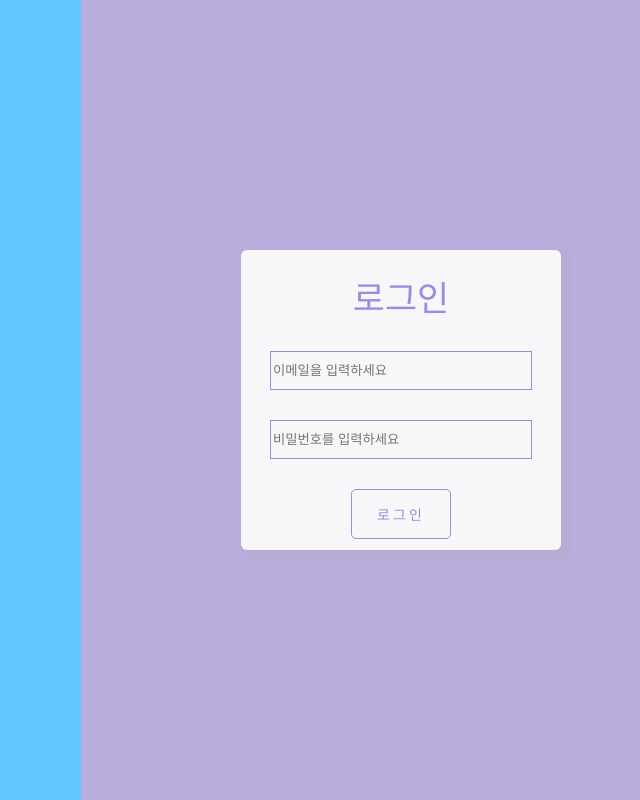
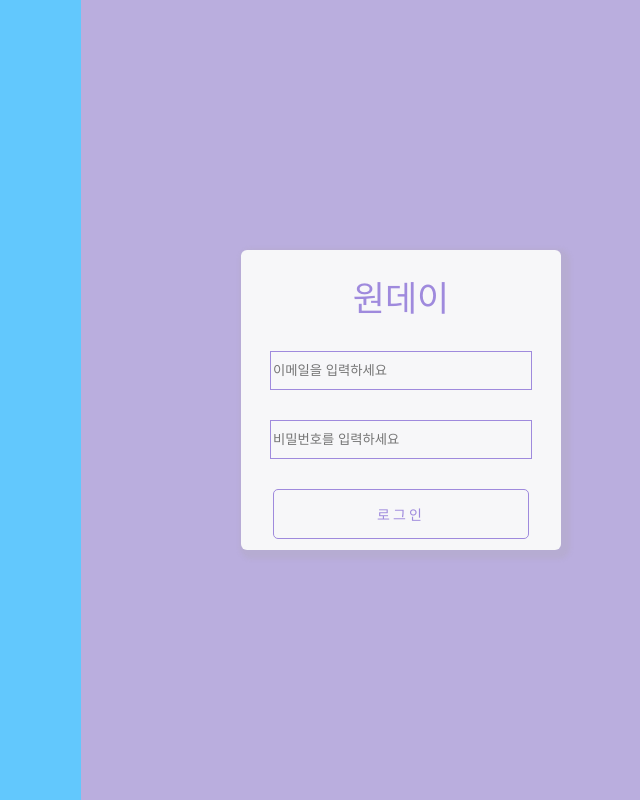
Before and after one commit to kimys-kor/react-oneday, a React (Vite) app: page / in a window 1280 px wide. Shown: the whole page, without its empty margins (559-1199 px from the left). Built offline with nearby package versions, Linux system fonts and the light colour scheme; a web font is replaced by a local one.

Commit message:
zustand 추가:

```diff
--- a/package.json
+++ b/package.json
@@ -8,6 +8,7 @@
     "preview": "vite preview"
   },
   "dependencies": {
+    "@types/react-router-dom": "^5.3.3",
     "react": "^18.0.0",
     "react-dom": "^18.0.0",
     "react-hook-form": "^7.43.9",
@@ -15,7 +16,8 @@
     "react-js-pagination": "^3.0.3",
     "react-router-dom": "^6.10.0",
     "react-ts-pagination": "^0.2.0",
-    "styled-components": "^5.3.9"
+    "styled-components": "^5.3.9",
+    "zustand": "^4.3.7"
   },
   "devDependencies": {
     "@types/node": "^18.15.11",
--- a/src/components/Login.tsx
+++ b/src/components/Login.tsx
@@ -1,5 +1,7 @@
-import React from "react";
+import { useState } from "react";
 import styled from "styled-components";
+
+import { useUserStore } from "@/data/status/status";
 
 import { useForm, Resolver } from "react-hook-form";
 
@@ -36,7 +38,7 @@ const Rightbox = styled.div`
   align-items: center;
 `;
 
-const Loginbox = styled.div`
+const Form = styled.form`
   background-color: #f7f7f9;
   width: 50%;
   height: 300px;
@@ -59,7 +61,7 @@ const Input = styled.input`
 const Submitbutton = styled.input`
   margin-top: 30px;
   border: none;
-  width: 100px;
+  width: 80%;
   height: 50px;
   color: #9f8add;
   font-size: 14px;
@@ -77,43 +79,59 @@ const Submitbutton = styled.input`
   }
 `;
 
-// type FormData = {
-//   email: string;
-//   lastName: string;
-// };
+type FormData = {
+  email: string;
+  password: string;
+};
 
-// const resolver: Resolver<FormData> = async (values) => {
-//   return {
-//     values: values.email ? values : {},
-//     errors: !values.email
-//       ? {
-//           email: {
-//             type: "required",
-//             message: "This is required.",
-//           },
-//         }
-//       : {},
-//   };
-// };
-
-// const {
-//   register,
-//   handleSubmit,
-//   formState: { errors },
-// } = useForm<FormData>({ resolver });
-// const onSubmit = handleSubmit((data) => console.log(data));
+const resolver: Resolver<FormData> = async (values) => {
+  return {
+    values: values.email ? values : {},
+    errors: !values.email
+      ? {
+          email: {
+            type: "required",
+            message: "This is required.",
+          },
+        }
+      : {},
+  };
+};
 
 function Login() {
+  const { isLoggedIn, setIsLoggedIn } = useUserStore();
+  console.log(isLoggedIn);
+
+  const {
+    register,
+    handleSubmit,
+    formState: { errors },
+  } = useForm<FormData>({ resolver });
+
+  const onSubmit = handleSubmit((data) => {
+    setIsLoggedIn(true);
+    console.log(data);
+  });
+
   return (
     <Layout>
       <Leftbox></Leftbox>
       <Rightbox>
-        <Loginbox>
-          <Titlebox>로그인</Titlebox>
-          <Input placeholder="이메일을 입력하세요" type="text"></Input>
-          <Input placeholder="비밀번호를 입력하세요"></Input>
+        <Form onSubmit={onSubmit}>
+          <Titlebox>원데이{isLoggedIn}</Titlebox>
+
+          <Input
+            {...register("email")}
+            placeholder="이메일을 입력하세요"
+            type="text"
+          ></Input>
+          <Input
+            {...register("password")}
+            placeholder="비밀번호를 입력하세요"
+            type="password"
+          ></Input>
           <Submitbutton type="submit" value="로그인"></Submitbutton>
-        </Loginbox>
+        </Form>
       </Rightbox>
     </Layout>
   );
--- a/src/components/Shop.tsx
+++ b/src/components/Shop.tsx
@@ -5,6 +5,7 @@ import { shoplocation } from "@/data/shop/shopData";
 import { useForm, Resolver } from "react-hook-form";
 
 import Board from "@common/Board";
+import { useUserStore } from "@data/status/status";
 
 type FormData = {
   firstName: string;
@@ -46,7 +47,10 @@ function Shop() {
     handleSubmit,
     formState: { errors },
   } = useForm<FormData>({ resolver });
-  const onSubmit = handleSubmit((data) => console.log(data));
+
+  const onSubmit = handleSubmit((data) => {
+    console.log(data);
+  });
 
   return (
     <Shopbox>
--- /dev/null
+++ b/src/data/status/status.tsx
@@ -0,0 +1,14 @@
+import { create } from "zustand";
+
+type UserState = {
+  isLoggedIn: boolean;
+  setIsLoggedIn: (isLoggedIn: boolean) => void;
+};
+
+export const useUserStore = create<UserState>((set) => ({
+  isLoggedIn: false,
+  setIsLoggedIn: (isLoggedIn) =>
+    set((state) => ({
+      isLoggedIn: isLoggedIn,
+    })),
+}));
```
Also changed, not shown: 1 other file (tests, documents, lock files or other folders).
